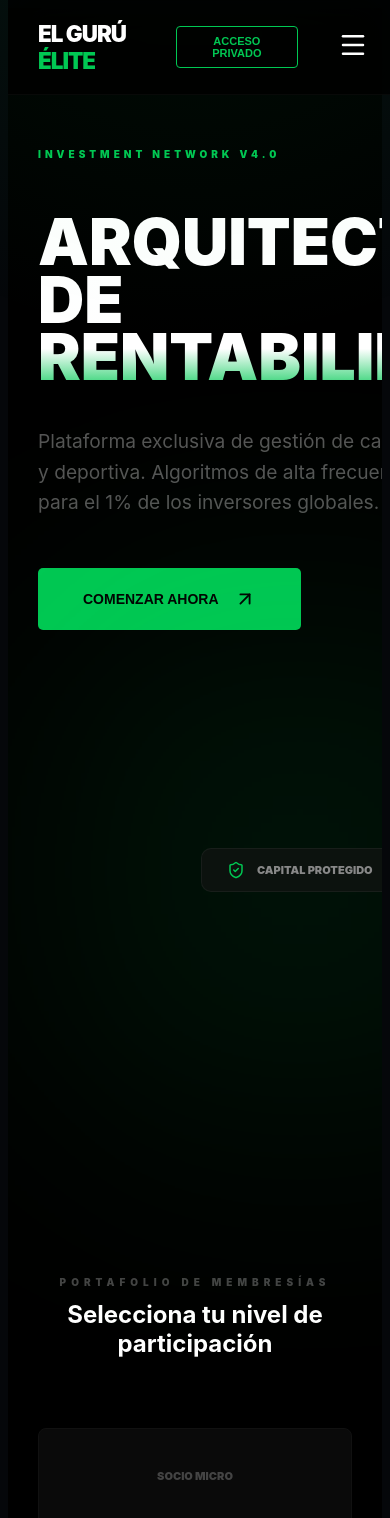
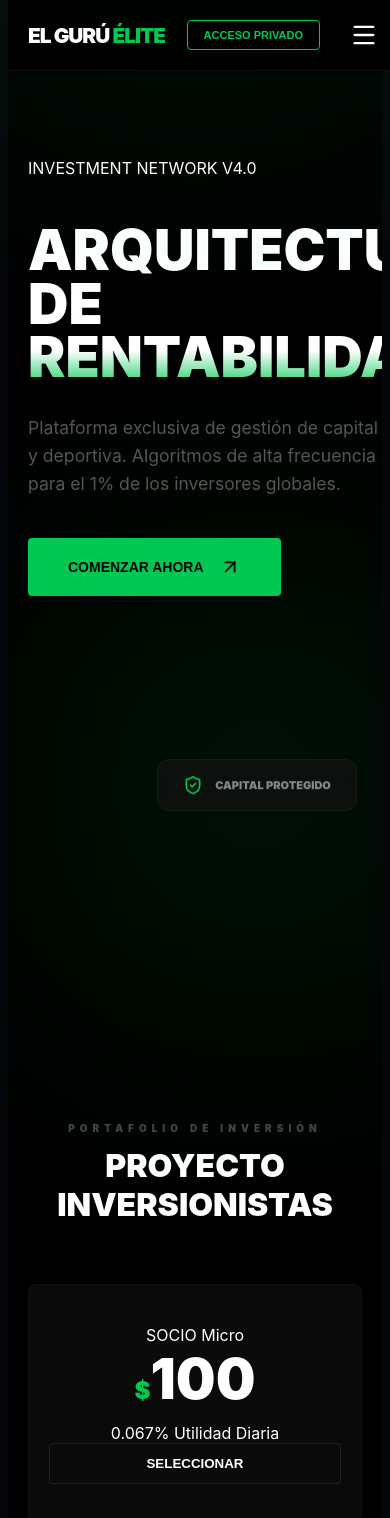
Before and after one commit to DeVx1978/el-guru-elite, a Next.js app: page / in a window 390 px wide. Shown: the top 1518 px of the page. Built offline with nearby package versions, Linux system fonts and the light colour scheme.

Commit message:
V5.3 RESTAURACION FINAL RESPONSIVE - ARQUITECTURA MAESTRA

```diff
--- a/src/app/page.tsx
+++ b/src/app/page.tsx
@@ -40,7 +40,7 @@ export default function LandingPage() {
             display: flex; flex-direction: column; justify-content: center; align-items: center;
             z-index: 99999999; overflow: hidden;
           }
-          .loader-container { position: relative; width: 200px; height: 200px; margin-bottom: 40px; }
+          .loader-container { position: relative; width: 180px; height: 180px; margin-bottom: 40px; }
           .image-wrapper {
             width: 100%; height: 100%; border-radius: 50%; overflow: hidden;
             border: 2px solid #00C853; box-shadow: 0 0 60px rgba(0, 200, 83, 0.5);
@@ -80,155 +80,145 @@ export default function LandingPage() {
   ];
 
   return (
-    <div className="elite-landing-restored">
-      {/* NAVBAR POSICIÓN QUIRÚRGICA */}
-      <nav className="navbar-custom">
-        <div className="nav-inner">
-          <div className="brand">
-            <span className="brand-text">EL GURÚ <span className="green-accent">ÉLITE</span></span>
+    <div className="elite-landing">
+      {/* NAVBAR: POSICIÓN Y RESPONSIVE CORREGIDO */}
+      <nav className="navbar">
+        <div className="nav-content">
+          <div className="nav-logo">
+            <span className="logo-text">EL GURÚ <span className="neon">ÉLITE</span></span>
           </div>
           <div className="nav-actions">
-            <button onClick={() => router.push('/panel')} className="btn-privado">ACCESO PRIVADO</button>
-            <div className="hamburger-wrap">
-              <button onClick={() => setMenuAbierto(!menuAbierto)} className="btn-hamburger">
-                {menuAbierto ? <X size={30} color="white" /> : <Menu size={30} color="white" />}
-              </button>
-            </div>
+            <button onClick={() => router.push('/panel')} className="btn-access">ACCESO PRIVADO</button>
+            <button onClick={() => setMenuAbierto(!menuAbierto)} className="btn-hamburger">
+              {menuAbierto ? <X size={28} color="white" /> : <Menu size={28} color="white" />}
+            </button>
           </div>
         </div>
 
-        {/* MENÚ ACORDEÓN INTERACTIVO */}
+        {/* MENÚ MÓVIL ACORDEÓN */}
         {menuAbierto && (
-          <div className="menu-desplegable fade-in">
+          <div className="mobile-menu fade-in">
             {seccionesInfo.map((sec) => (
-              <div key={sec.id} className="accordion-group">
-                <button onClick={() => toggleSeccion(sec.id)} className="accordion-head">
+              <div key={sec.id} className="accordion-item">
+                <button onClick={() => toggleSeccion(sec.id)} className="accordion-trigger">
                   {sec.title}
-                  <ChevronDown size={18} className={seccionExpandida === sec.id ? 'active' : ''} />
+                  <ChevronDown size={18} className={seccionExpandida === sec.id ? 'rotate' : ''} />
                 </button>
                 {seccionExpandida === sec.id && (
-                  <div className="accordion-body fade-down">
+                  <div className="accordion-content fade-down">
                     <p>{sec.text}</p>
                   </div>
                 )}
               </div>
             ))}
-            <div className="menu-line"></div>
-            <p className="menu-footer">TERMINAL ÉLITE V5.2</p>
+            <div className="menu-divider"></div>
+            <p className="menu-footer">TERMINAL ÉLITE V5.3</p>
           </div>
         )}
       </nav>
 
-      {/* HERO SECTION: RESTAURADO EXACTAMENTE COMO LA IMAGEN */}
-      <section className="hero-main">
-        <div className="hero-content">
+      {/* HERO: RECUPERADA LA JERARQUÍA E IMPACTO VISUAL */}
+      <section className="hero">
+        <div className="hero-grid">
           <div className="hero-left">
-            <div className="tag-version">INVESTMENT NETWORK V4.0</div>
-            <h1 className="main-title">
-              ARQUITECTURA <br/>
-              DE <br/>
-              <span className="gradient-text">RENTABILIDAD</span>
+            <div className="hero-badge">INVESTMENT NETWORK V4.0</div>
+            <h1 className="hero-title">
+              ARQUITECTURA <br/> DE <br/> <span className="gradient-text">RENTABILIDAD</span>
             </h1>
-            <p className="main-description">
+            <p className="hero-description">
               Plataforma exclusiva de gestión de capital institucional y deportiva.
               Algoritmos de alta frecuencia diseñados para el 1% de los inversores globales.
             </p>
-            <button onClick={() => router.push('/unete')} className="btn-cta">
+            <button onClick={() => router.push('/unete')} className="btn-main">
               COMENZAR AHORA <ArrowUpRight size={22} />
             </button>
           </div>
 
           <div className="hero-right">
-            <div className="glow-effect"></div>
-            <div className="stat-pill glass">
-              <ShieldCheck size={18} color="#00C853" />
-              <span>CAPITAL PROTEGIDO</span>
+            <div className="main-glow"></div>
+            <div className="floating-stat glass">
+              <ShieldCheck size={20} color="#00C853" />
+              <span className="stat-text">CAPITAL PROTEGIDO</span>
             </div>
           </div>
         </div>
       </section>
 
-      {/* PORTAFOLIO DE MEMBRESÍAS RESTAURADO */}
-      <section className="portfolio-section">
-        <div className="portfolio-header">
-          <span className="sub-tag">PORTAFOLIO DE MEMBRESÍAS</span>
-          <h2 className="title-alt">Selecciona tu nivel de participación</h2>
+      {/* PLANES: RESPONSIVE Y ESTÉTICOS */}
+      <section className="plans-section">
+        <div className="plans-header">
+          <span className="plans-tag">PORTAFOLIO DE INVERSIÓN</span>
+          <h2 className="plans-title">PROYECTO INVERSIONISTAS</h2>
         </div>
-        <div className="plans-grid-custom">
+        <div className="plans-grid">
           {membresias.map((p) => (
-            <div key={p.name} className="p-card-elite fade-up">
-              <div className="p-card-name">SOCIO {p.name}</div>
-              <div className="p-card-price"><span>$</span>{p.price}</div>
-              <div className="p-card-perk">{p.perk}</div>
-              <button onClick={() => router.push('/unete')} className="p-card-btn">SELECCIONAR</button>
+            <div key={p.name} className="plan-card">
+              <div className="p-header">SOCIO {p.name}</div>
+              <div className="p-price"><span>$</span>{p.price}</div>
+              <div className="p-perk">{p.perk}</div>
+              <button onClick={() => router.push('/unete')} className="p-button">SELECCIONAR</button>
             </div>
           ))}
         </div>
       </section>
 
-      <footer className="footer-elite">
-        <div className="f-links-row">
-          <a href="/terminos" className="f-link-item"><Scale size={14}/> Términos</a>
-          <a href="/privacidad" className="f-link-item"><FileText size={14}/> Privacidad</a>
-          <a href="/confidencialidad" className="f-link-item"><Lock size={14}/> Confidencialidad</a>
+      <footer className="footer">
+        <div className="f-links">
+          <a href="/terminos" className="f-item"><Scale size={14}/> Términos</a>
+          <a href="/privacidad" className="f-item"><FileText size={14}/> Privacidad</a>
+          <a href="/confidencialidad" className="f-item"><Lock size={14}/> Confidencialidad</a>
         </div>
-        <div className="f-line"></div>
         <p className="f-copy">&copy; 2026 EL GURÚ ÉLITE. TODOS LOS DERECHOS RESERVADOS.</p>
       </footer>
 
       <style jsx global>{`
-        /* --- ESTILOS BASADOS 100% EN TU CAPTURA --- */
-        .elite-landing-restored { background-color: #000; color: white; min-height: 100vh; font-family: 'Inter', sans-serif; overflow-x: hidden; scroll-behavior: smooth; }
+        /* --- ESTILOS MAESTROS RECUPERADOS Y BLINDADOS --- */
+        .elite-landing { background: #000; color: white; font-family: 'Inter', sans-serif; overflow-x: hidden; scroll-behavior: smooth; }
 
-        /* NAVBAR POSICIONADA */
-        .navbar-custom { position: fixed; top: 0; width: 100%; z-index: 1000; background: rgba(0,0,0,0.8); backdrop-filter: blur(20px); border-bottom: 1px solid rgba(255,255,255,0.03); }
-        .nav-inner { max-width: 1400px; margin: 0 auto; padding: 20px 30px; display: flex; justify-content: space-between; align-items: center; }
-        .brand-text { font-weight: 900; font-size: 1.4rem; letter-spacing: -1px; }
-        .green-accent { color: #00C853; }
-        .nav-actions { display: flex; align-items: center; gap: 40px; }
-        .btn-privado { background: transparent; border: 1px solid #00C853; color: #00C853; padding: 8px 18px; border-radius: 4px; font-weight: 900; font-size: 11px; cursor: pointer; transition: 0.3s; }
-        .btn-privado:hover { background: #00C853; color: black; }
-        .btn-hamburger { background: transparent; border: none; cursor: pointer; padding: 0; }
+        .navbar { position: fixed; top: 0; width: 100%; z-index: 1000; background: rgba(0,0,0,0.8); backdrop-filter: blur(20px); border-bottom: 1px solid rgba(255,255,255,0.05); }
+        .nav-content { max-width: 1200px; margin: 0 auto; padding: 20px; display: flex; justify-content: space-between; align-items: center; }
+        .logo-text { font-weight: 900; font-size: 1.3rem; letter-spacing: -1px; }
+        .neon { color: #00C853; }
+        .nav-actions { display: flex; align-items: center; gap: 30px; }
+        .btn-access { background: transparent; border: 1px solid #00C853; color: #00C853; padding: 8px 16px; border-radius: 4px; font-weight: 900; font-size: 11px; cursor: pointer; transition: 0.3s; }
+        .btn-access:hover { background: #00C853; color: black; }
+        .btn-hamburger { background: transparent; border: none; cursor: pointer; padding: 0; display: flex; align-items: center; }
 
-        /* ACORDEÓN */
-        .menu-desplegable { position: absolute; top: 100%; left: 0; width: 100%; background: #080808; padding: 30px; border-bottom: 1px solid #111; }
-        .accordion-head { width: 100%; background: transparent; border: none; color: white; display: flex; justify-content: space-between; align-items: center; padding: 15px 0; font-size: 14px; font-weight: 900; text-transform: uppercase; letter-spacing: 2px; border-bottom: 1px solid #111; }
-        .accordion-body { padding: 15px 0; color: #666; font-size: 13px; line-height: 1.6; }
-        .active { transform: rotate(180deg); color: #00C853; transition: 0.3s; }
+        .mobile-menu { position: absolute; top: 100%; left: 0; width: 100%; background: #080808; padding: 20px 30px; border-bottom: 1px solid #111; }
+        .accordion-trigger { width: 100%; background: transparent; border: none; color: white; display: flex; justify-content: space-between; align-items: center; padding: 15px 0; font-size: 14px; font-weight: 900; text-transform: uppercase; letter-spacing: 2px; border-bottom: 1px solid #111; cursor: pointer; }
+        .accordion-content { padding: 15px 0; color: #666; font-size: 13px; line-height: 1.6; }
+        .rotate { transform: rotate(180deg); color: #00C853; transition: 0.3s; }
 
-        /* HERO IDENTICO A LA IMAGEN */
-        .hero-main { max-width: 1400px; margin: 0 auto; padding: 140px 30px 100px; }
-        .hero-content { display: grid; grid-template-columns: 1fr 1fr; align-items: center; gap: 40px; }
-        @media (max-width: 900px) { .hero-content { grid-template-columns: 1fr; } }
-        .tag-version { color: #00C853; font-size: 10px; font-weight: 900; letter-spacing: 4px; margin-bottom: 30px; }
-        .main-title { font-size: 4rem; font-weight: 900; line-height: 0.9; margin-bottom: 40px; }
-        @media (min-width: 900px) { .main-title { font-size: 6rem; } }
+        .hero { max-width: 1200px; margin: 0 auto; padding: 150px 20px 80px; }
+        .hero-grid { display: grid; grid-template-columns: 1fr; gap: 40px; }
+        @media (min-width: 992px) { .hero-grid { grid-template-columns: 1.2fr 0.8fr; align-items: center; } }
+
+        .hero-title { font-size: 3.5rem; font-weight: 900; line-height: 0.95; margin-bottom: 30px; }
+        @media (min-width: 768px) { .hero-title { font-size: 5.5rem; } }
         .gradient-text { background: linear-gradient(180deg, #fff 40%, #00C853 100%); -webkit-background-clip: text; -webkit-text-fill-color: transparent; }
-        .main-description { color: #555; font-size: 1.2rem; line-height: 1.6; margin-bottom: 50px; max-width: 500px; }
-        .btn-cta { background: #00C853; color: black; border: none; padding: 20px 45px; border-radius: 5px; font-weight: 900; font-size: 14px; display: flex; align-items: center; gap: 15px; cursor: pointer; }
+        .hero-description { color: #555; font-size: 1.1rem; line-height: 1.6; margin-bottom: 40px; max-width: 500px; }
+        .btn-main { background: #00C853; color: black; border: none; padding: 18px 40px; border-radius: 4px; font-weight: 900; font-size: 14px; display: flex; align-items: center; gap: 15px; cursor: pointer; }
 
-        .hero-right { position: relative; height: 400px; display: flex; justify-content: center; align-items: center; }
-        .glow-effect { position: absolute; width: 400px; height: 400px; background: #00C853; filter: blur(140px); opacity: 0.15; }
-        .stat-pill { background: rgba(20,20,20,0.6); border: 1px solid rgba(255,255,255,0.05); padding: 12px 25px; border-radius: 10px; display: flex; align-items: center; gap: 12px; font-size: 11px; font-weight: 900; color: #888; z-index: 10; }
+        .hero-right { position: relative; height: 300px; display: flex; justify-content: center; align-items: center; }
+        .main-glow { position: absolute; width: 350px; height: 350px; background: #00C853; filter: blur(140px); opacity: 0.15; }
+        .floating-stat { background: rgba(20,20,20,0.6); backdrop-filter: blur(20px); border: 1px solid rgba(255,255,255,0.05); padding: 15px 25px; border-radius: 12px; display: flex; align-items: center; gap: 12px; font-size: 11px; font-weight: 900; color: #888; z-index: 10; animation: float 6s ease-in-out infinite; }
 
-        /* PLANES */
-        .portfolio-section { padding: 100px 30px; max-width: 1400px; margin: 0 auto; }
-        .portfolio-header { text-align: center; margin-bottom: 70px; }
-        .sub-tag { font-size: 10px; color: #444; letter-spacing: 5px; font-weight: 900; }
-        .title-alt { font-size: 1.5rem; margin-top: 10px; }
-        .plans-grid-custom { display: grid; grid-template-columns: repeat(auto-fit, minmax(200px, 1fr)); gap: 20px; }
-        .p-card-elite { background: #0a0a0a; border: 1px solid #111; padding: 40px 20px; border-radius: 8px; text-align: center; transition: 0.3s; }
-        .p-card-elite:hover { border-color: #00C853; transform: translateY(-10px); }
-        .p-card-name { font-size: 11px; color: #444; font-weight: 900; margin-bottom: 25px; text-transform: uppercase; }
-        .p-card-price { font-size: 4rem; font-weight: 900; color: white; margin-bottom: 10px; }
-        .p-card-price span { font-size: 1.5rem; color: #00C853; }
-        .p-card-btn { background: transparent; border: 1px solid #222; color: white; padding: 12px; width: 100%; border-radius: 4px; font-weight: bold; cursor: pointer; }
-        .p-card-btn:hover { background: white; color: black; }
+        .plans-section { padding: 100px 20px; max-width: 1200px; margin: 0 auto; }
+        .plans-header { text-align: center; margin-bottom: 60px; }
+        .plans-tag { font-size: 10px; color: #444; font-weight: 900; letter-spacing: 5px; }
+        .plans-title { font-size: 2rem; font-weight: 900; margin-top: 10px; }
+        .plans-grid { display: grid; grid-template-columns: repeat(auto-fit, minmax(200px, 1fr)); gap: 20px; }
+        .plan-card { background: #0a0a0a; border: 1px solid #111; padding: 40px 20px; border-radius: 8px; text-align: center; transition: 0.3s; }
+        .plan-card:hover { border-color: #00C853; transform: translateY(-10px); }
+        .p-price { font-size: 3.5rem; font-weight: 900; margin-bottom: 10px; }
+        .p-price span { font-size: 1.5rem; color: #00C853; }
+        .p-button { background: transparent; border: 1px solid #222; color: white; padding: 12px; width: 100%; border-radius: 4px; font-weight: 900; cursor: pointer; }
 
-        .footer-elite { padding: 60px 30px; text-align: center; border-top: 1px solid #111; }
-        .f-links-row { display: flex; justify-content: center; gap: 40px; margin-bottom: 30px; flex-wrap: wrap; }
-        .f-link-item { color: #444; text-decoration: none; font-size: 11px; display: flex; align-items: center; gap: 8px; }
+        .footer { padding: 60px 20px; text-align: center; border-top: 1px solid #111; }
+        .f-links { display: flex; justify-content: center; gap: 40px; margin-bottom: 30px; flex-wrap: wrap; }
+        .f-item { color: #444; text-decoration: none; font-size: 11px; display: flex; align-items: center; gap: 8px; }
 
+        @keyframes float { 0%, 100% { transform: translateY(0); } 50% { transform: translateY(-15px); } }
         @keyframes fadeIn { from { opacity: 0; } to { opacity: 1; } }
         .fade-in { animation: fadeIn 0.4s ease forwards; }
       `}</style>
```
